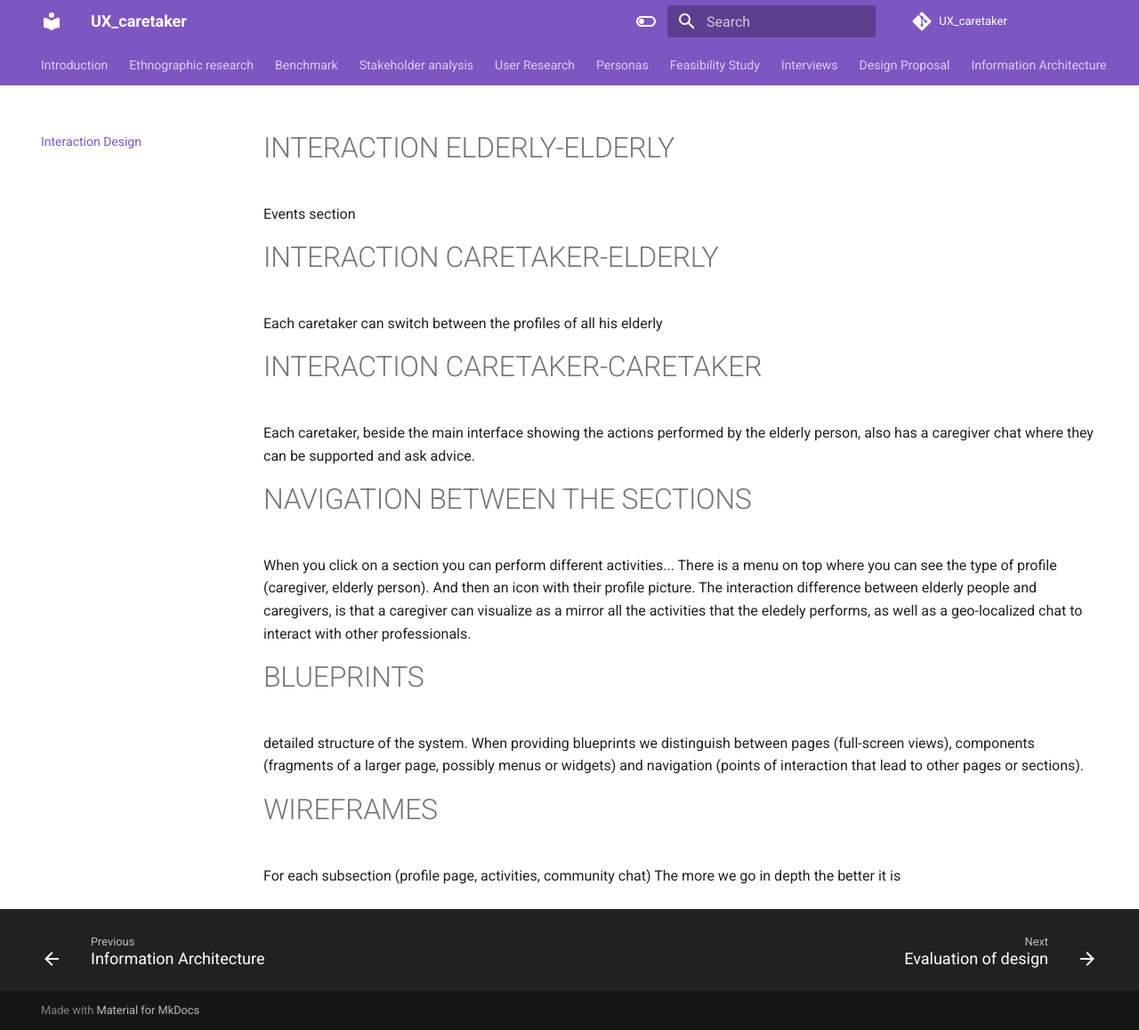
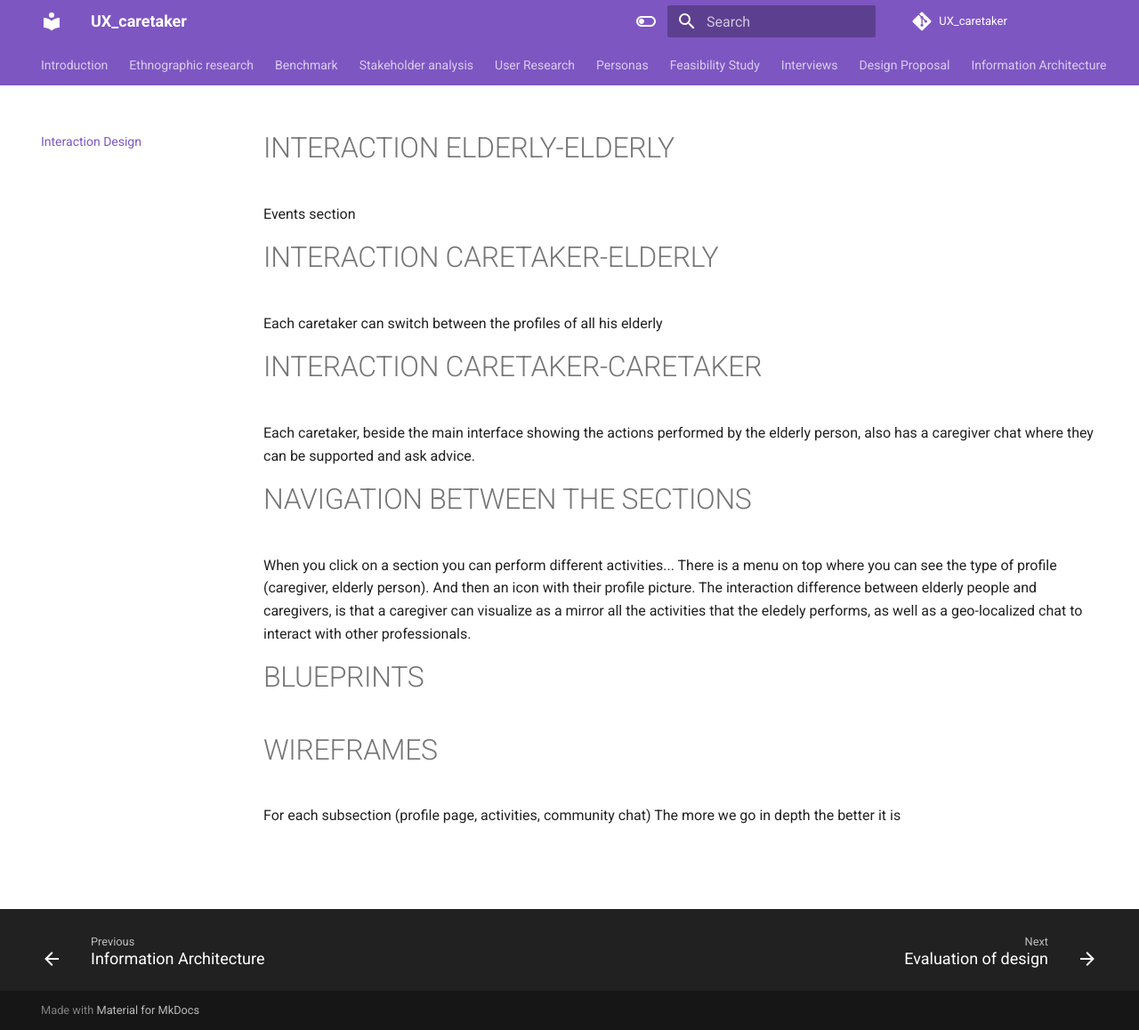
Before and after one commit to teragramgius/GherryPlus, an MkDocs documentation site: the page built from docs/informationdesign.md, in a window 1280 px wide and 1158 px high. Shown: the whole window at 89% size. Built offline with MkDocs 1.6.1 and Material for MkDocs 9.7.7, drawn with Linux system fonts in a browser that asks for light colours; comment, search, counter and statistics services are not loaded; the version menu is left out.

Commit message:
Update informationdesign.md

```diff
--- a/docs/informationdesign.md
+++ b/docs/informationdesign.md
@@ -14,9 +14,7 @@ When you click on a section you can perform different activities...
 There is a menu on top where you can see the type of profile (caregiver, elderly person). And then an icon with their profile picture.
 The interaction difference between elderly people and caregivers, is that a caregiver can visualize as a mirror all the activities that the eledely performs, as well as a geo-localized chat to interact with other professionals.
 # BLUEPRINTS
-detailed structure of the system. When providing blueprints we distinguish between pages (full-screen views), components
-(fragments of a larger page, possibly menus or widgets) and navigation (points of
-interaction that lead to other pages or sections).
+
 
 # WIREFRAMES
 For each subsection (profile page, activities, community chat)
```
